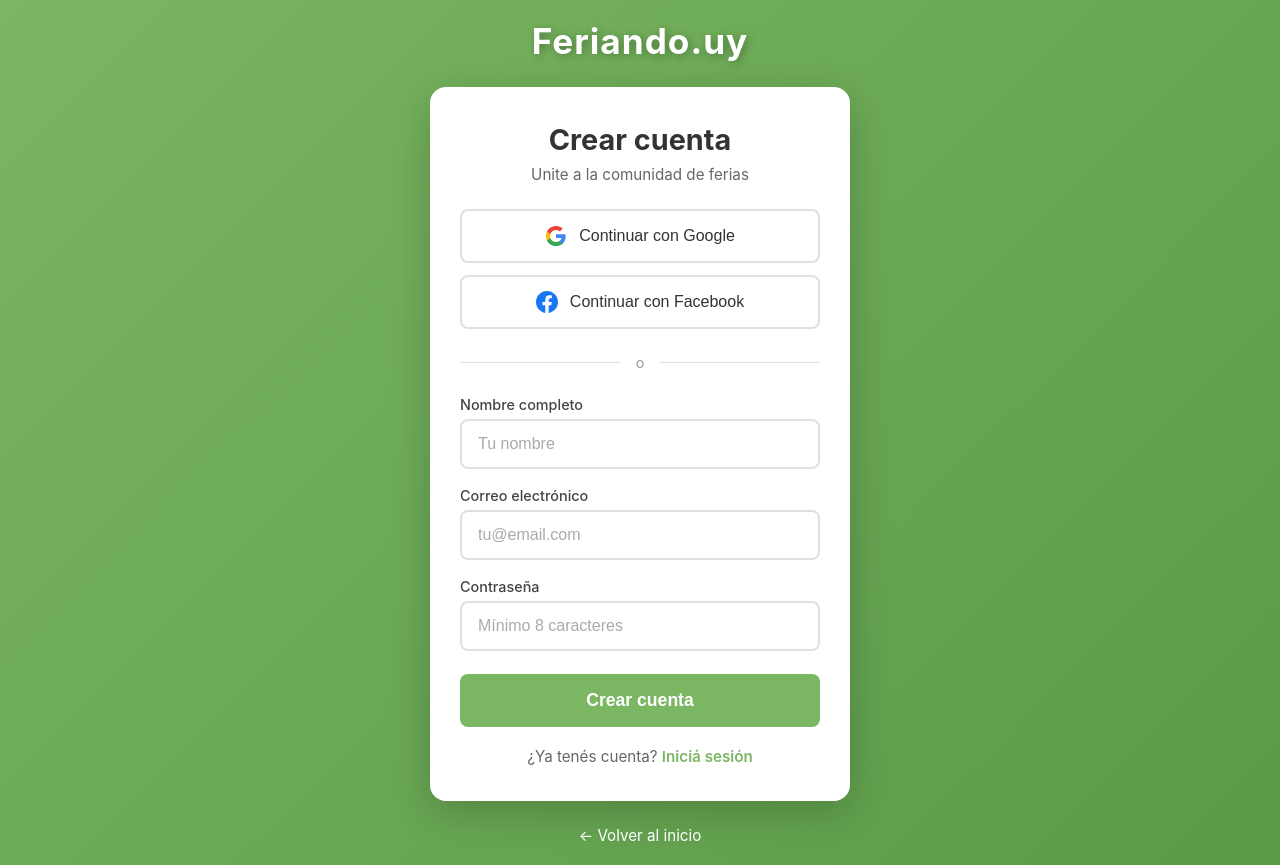
After one commit to estebanrofa/feriando1, a Flask app: page /login in a window 1280 px wide. The commit adds this page. Run offline with Flask 3, Linux system fonts and the light colour scheme.

Commit message:
Agregar página de registro (crear cuenta)
Co-Authored-By: Claude Opus 4.5 <noreply@anthropic.com>

```diff
--- /dev/null
+++ b/static/registro.css
@@ -0,0 +1,256 @@
+* {
+    margin: 0;
+    padding: 0;
+    box-sizing: border-box;
+}
+
+body {
+    font-family: -apple-system, BlinkMacSystemFont, 'Segoe UI', Roboto, 'Helvetica Neue', Arial, sans-serif;
+    background: linear-gradient(135deg, #7BB662 0%, #5a9a47 100%);
+    min-height: 100vh;
+    display: flex;
+    justify-content: center;
+    align-items: center;
+    padding: 20px;
+}
+
+.registro-container {
+    width: 100%;
+    max-width: 420px;
+    display: flex;
+    flex-direction: column;
+    align-items: center;
+}
+
+.logo-link {
+    text-decoration: none;
+}
+
+.logo {
+    font-size: 2.2em;
+    font-weight: bold;
+    color: white;
+    text-shadow: 2px 2px 8px rgba(0, 0, 0, 0.3);
+    letter-spacing: 1px;
+    margin-bottom: 25px;
+    text-align: center;
+}
+
+.registro-card {
+    background: white;
+    border-radius: 16px;
+    padding: 35px 30px;
+    width: 100%;
+    box-shadow: 0 10px 40px rgba(0, 0, 0, 0.2);
+}
+
+.registro-titulo {
+    font-size: 1.8em;
+    color: #333;
+    text-align: center;
+    margin-bottom: 8px;
+}
+
+.registro-subtitulo {
+    color: #666;
+    text-align: center;
+    margin-bottom: 25px;
+    font-size: 0.95em;
+}
+
+.opciones-auth {
+    display: flex;
+    flex-direction: column;
+    gap: 12px;
+}
+
+.btn-social {
+    display: flex;
+    align-items: center;
+    justify-content: center;
+    gap: 12px;
+    padding: 14px 20px;
+    border-radius: 8px;
+    border: 2px solid #e0e0e0;
+    background: white;
+    font-size: 1em;
+    font-weight: 500;
+    color: #333;
+    cursor: pointer;
+    transition: all 0.2s ease;
+}
+
+.btn-social:hover {
+    background: #f8f8f8;
+    border-color: #ccc;
+    transform: translateY(-1px);
+    box-shadow: 0 4px 12px rgba(0, 0, 0, 0.1);
+}
+
+.btn-google:hover {
+    border-color: #4285F4;
+}
+
+.btn-facebook:hover {
+    border-color: #1877F2;
+}
+
+.icon-social {
+    width: 22px;
+    height: 22px;
+}
+
+.separador {
+    display: flex;
+    align-items: center;
+    margin: 25px 0;
+}
+
+.separador::before,
+.separador::after {
+    content: '';
+    flex: 1;
+    height: 1px;
+    background: #e0e0e0;
+}
+
+.separador span {
+    padding: 0 15px;
+    color: #999;
+    font-size: 0.9em;
+}
+
+.form-registro {
+    display: flex;
+    flex-direction: column;
+    gap: 18px;
+}
+
+.campo-grupo {
+    display: flex;
+    flex-direction: column;
+    gap: 6px;
+}
+
+.campo-grupo label {
+    font-size: 0.9em;
+    font-weight: 500;
+    color: #444;
+}
+
+.campo-grupo input {
+    padding: 14px 16px;
+    border: 2px solid #e0e0e0;
+    border-radius: 8px;
+    font-size: 1em;
+    transition: all 0.2s ease;
+}
+
+.campo-grupo input:focus {
+    outline: none;
+    border-color: #7BB662;
+    box-shadow: 0 0 0 3px rgba(123, 182, 98, 0.2);
+}
+
+.campo-grupo input::placeholder {
+    color: #aaa;
+}
+
+.btn-crear-cuenta {
+    padding: 16px;
+    background: #7BB662;
+    color: white;
+    border: none;
+    border-radius: 8px;
+    font-size: 1.1em;
+    font-weight: 600;
+    cursor: pointer;
+    transition: all 0.2s ease;
+    margin-top: 5px;
+}
+
+.btn-crear-cuenta:hover {
+    background: #6aa352;
+    transform: translateY(-1px);
+    box-shadow: 0 4px 15px rgba(123, 182, 98, 0.4);
+}
+
+.mensaje-dgi {
+    background: linear-gradient(135deg, #e8f5e9 0%, #c8e6c9 100%);
+    border: 2px solid #7BB662;
+    border-radius: 12px;
+    padding: 20px;
+    margin-top: 20px;
+    text-align: center;
+}
+
+.mensaje-dgi-icono {
+    font-size: 2.5em;
+    margin-bottom: 10px;
+}
+
+.mensaje-dgi p {
+    color: #2e7d32;
+    font-size: 0.95em;
+    line-height: 1.5;
+    font-weight: 500;
+    margin: 0;
+}
+
+.texto-login {
+    text-align: center;
+    margin-top: 20px;
+    color: #666;
+    font-size: 0.95em;
+}
+
+.link-login {
+    color: #7BB662;
+    text-decoration: none;
+    font-weight: 600;
+}
+
+.link-login:hover {
+    text-decoration: underline;
+}
+
+.volver-inicio {
+    margin-top: 25px;
+    color: white;
+    text-decoration: none;
+    font-size: 0.95em;
+    transition: opacity 0.2s ease;
+}
+
+.volver-inicio:hover {
+    opacity: 0.8;
+    text-decoration: underline;
+}
+
+@media (max-width: 480px) {
+    .registro-card {
+        padding: 25px 20px;
+    }
+
+    .logo {
+        font-size: 1.8em;
+    }
+
+    .registro-titulo {
+        font-size: 1.5em;
+    }
+
+    .btn-social {
+        padding: 12px 16px;
+        font-size: 0.95em;
+    }
+
+    .campo-grupo input {
+        padding: 12px 14px;
+    }
+
+    .btn-crear-cuenta {
+        padding: 14px;
+        font-size: 1em;
+    }
+}
--- /dev/null
+++ b/templates/registro.html
@@ -0,0 +1,110 @@
+<!DOCTYPE html>
+<html lang="es">
+<head>
+    <meta charset="UTF-8">
+    <meta name="viewport" content="width=device-width, initial-scale=1.0">
+    <title>Crear cuenta - Feriando.uy</title>
+    <link rel="icon" type="image/png" href="{{ url_for('static', filename='favicon.png') }}">
+    <link rel="stylesheet" href="{{ url_for('static', filename='registro.css') }}">
+</head>
+<body>
+    <div class="registro-container">
+        <a href="/" class="logo-link">
+            <h1 class="logo">Feriando.uy</h1>
+        </a>
+
+        <div class="registro-card">
+            {% if tipo == 'vendedor' %}
+                <h2 class="registro-titulo">Registro de vendedor</h2>
+                <p class="registro-subtitulo">Unite como feriante a la comunidad</p>
+            {% else %}
+                <h2 class="registro-titulo">Crear cuenta</h2>
+                <p class="registro-subtitulo">Unite a la comunidad de ferias</p>
+            {% endif %}
+
+            <div class="opciones-auth">
+                <button class="btn-social btn-google" onclick="loginGoogle()">
+                    <svg class="icon-social" viewBox="0 0 24 24">
+                        <path fill="#4285F4" d="M22.56 12.25c0-.78-.07-1.53-.2-2.25H12v4.26h5.92c-.26 1.37-1.04 2.53-2.21 3.31v2.77h3.57c2.08-1.92 3.28-4.74 3.28-8.09z"/>
+                        <path fill="#34A853" d="M12 23c2.97 0 5.46-.98 7.28-2.66l-3.57-2.77c-.98.66-2.23 1.06-3.71 1.06-2.86 0-5.29-1.93-6.16-4.53H2.18v2.84C3.99 20.53 7.7 23 12 23z"/>
+                        <path fill="#FBBC05" d="M5.84 14.09c-.22-.66-.35-1.36-.35-2.09s.13-1.43.35-2.09V7.07H2.18C1.43 8.55 1 10.22 1 12s.43 3.45 1.18 4.93l2.85-2.22.81-.62z"/>
+                        <path fill="#EA4335" d="M12 5.38c1.62 0 3.06.56 4.21 1.64l3.15-3.15C17.45 2.09 14.97 1 12 1 7.7 1 3.99 3.47 2.18 7.07l3.66 2.84c.87-2.6 3.3-4.53 6.16-4.53z"/>
+                    </svg>
+                    Continuar con Google
+                </button>
+
+                <button class="btn-social btn-facebook" onclick="loginFacebook()">
+                    <svg class="icon-social" viewBox="0 0 24 24">
+                        <path fill="#1877F2" d="M24 12.073c0-6.627-5.373-12-12-12s-12 5.373-12 12c0 5.99 4.388 10.954 10.125 11.854v-8.385H7.078v-3.47h3.047V9.43c0-3.007 1.792-4.669 4.533-4.669 1.312 0 2.686.235 2.686.235v2.953H15.83c-1.491 0-1.956.925-1.956 1.874v2.25h3.328l-.532 3.47h-2.796v8.385C19.612 23.027 24 18.062 24 12.073z"/>
+                    </svg>
+                    Continuar con Facebook
+                </button>
+            </div>
+
+            <div class="separador">
+                <span>o</span>
+            </div>
+
+            <form class="form-registro" id="formRegistro">
+                <div class="campo-grupo">
+                    <label for="nombre">Nombre completo</label>
+                    <input type="text" id="nombre" name="nombre" placeholder="Tu nombre" required>
+                </div>
+
+                <div class="campo-grupo">
+                    <label for="email">Correo electrónico</label>
+                    <input type="email" id="email" name="email" placeholder="tu@email.com" required>
+                </div>
+
+                <div class="campo-grupo">
+                    <label for="password">Contraseña</label>
+                    <input type="password" id="password" name="password" placeholder="Mínimo 8 caracteres" required minlength="8">
+                </div>
+
+                {% if tipo == 'vendedor' and dgi == 'si' %}
+                <div class="campo-grupo">
+                    <label for="numero_socio">Tu número de socio</label>
+                    <input type="text" id="numero_socio" name="numero_socio" placeholder="Ej: 123456" required>
+                </div>
+                {% endif %}
+
+                {% if tipo == 'vendedor' and dgi == 'no' %}
+                <div class="mensaje-dgi">
+                    <div class="mensaje-dgi-icono">📋</div>
+                    <p>¡A la brevedad te estaremos contactando para ayudarte a registrarte en la DGI y que puedas vender sin complicaciones!</p>
+                </div>
+                {% endif %}
+
+                <button type="submit" class="btn-crear-cuenta">
+                    Crear cuenta
+                </button>
+            </form>
+
+            <p class="texto-login">
+                ¿Ya tenés cuenta? <a href="/login" class="link-login">Iniciá sesión</a>
+            </p>
+        </div>
+
+        <a href="/" class="volver-inicio">← Volver al inicio</a>
+    </div>
+
+    <script>
+        function loginGoogle() {
+            alert('Próximamente: Inicio de sesión con Google');
+        }
+
+        function loginFacebook() {
+            alert('Próximamente: Inicio de sesión con Facebook');
+        }
+
+        document.getElementById('formRegistro').addEventListener('submit', function(e) {
+            e.preventDefault();
+            {% if tipo == 'vendedor' and dgi == 'no' %}
+            alert('¡Gracias por registrarte! Te contactaremos pronto para ayudarte con tu registro en la DGI.');
+            {% else %}
+            alert('Próximamente: Registro con correo electrónico');
+            {% endif %}
+        });
+    </script>
+</body>
+</html>
```
Also changed, not shown: static/lobby.css (+150 -0 lines), templates/lobby.html (+75 -2 lines).
